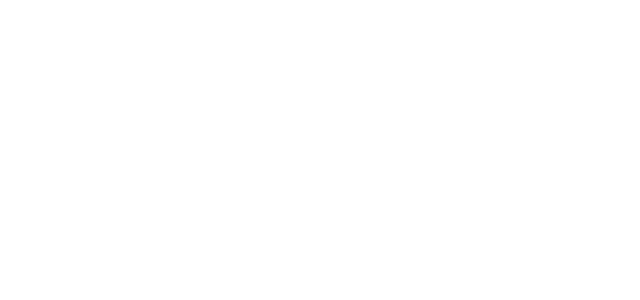
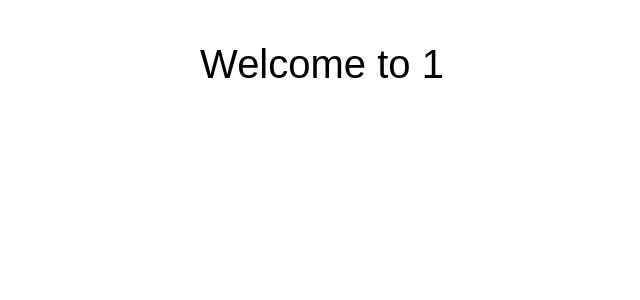
Before and after one commit to PeachBlack-Alba/Client, a React (Create React App) app: page /itineraries/1 in a window 1280 px wide. Shown: the top 300 px of the page, without its empty margins (230-870 px from the left). Built offline with nearby package versions, Linux system fonts and the light colour scheme.

Commit message:
itineraries

```diff
--- a/src/App.js
+++ b/src/App.js
@@ -6,6 +6,7 @@ import Landing from "./components/Landing";
 import CitiesPage from "./components/CitiesPage";
 import SignUp from "./components/SignUp";
 import LogIn from "./components/LogIn";
+import Itinerary from "./components/Itinerary";
 
 function App() {
   return (
@@ -16,6 +17,7 @@ function App() {
           <Route exact path="/citiesPage" component={CitiesPage} />
           <Route exact path="/signUp" component={SignUp} />
           <Route exact path="/logIn" component={LogIn} />
+          <Route exact path="/itineraries/:city" component={Itinerary} />
         </Switch>
       </div>
     </BrowserRouter>
--- a/src/components/Cities.js
+++ b/src/components/Cities.js
@@ -1,5 +1,6 @@
 import React, { Component } from "react";
 import { Form } from "react-bootstrap";
+import { Link } from "react-router-dom";
 
 export default class CitiesPage extends Component {
   state = {
@@ -20,7 +21,8 @@ export default class CitiesPage extends Component {
             <div key={city._id}>
               <h1>{city.name}</h1>
               <p>{city.country}</p>
-              <img></img>
+              <img src={city.img} />
+              <Link to={"/itineraries/" + city.name}>See itineraries</Link>
             </div>
           );
         })}
--- a/src/components/Itinerary.js
+++ b/src/components/Itinerary.js
@@ -2,9 +2,10 @@ import React, { Component } from "react";
 
 export default class Itinerary extends Component {
   render() {
+    console.log(this.props);
     return (
       <div>
-        <h1>Itineraries</h1>
+        <h1>Welcome to {this.props.match.params.city}</h1>
       </div>
     );
   }
```
